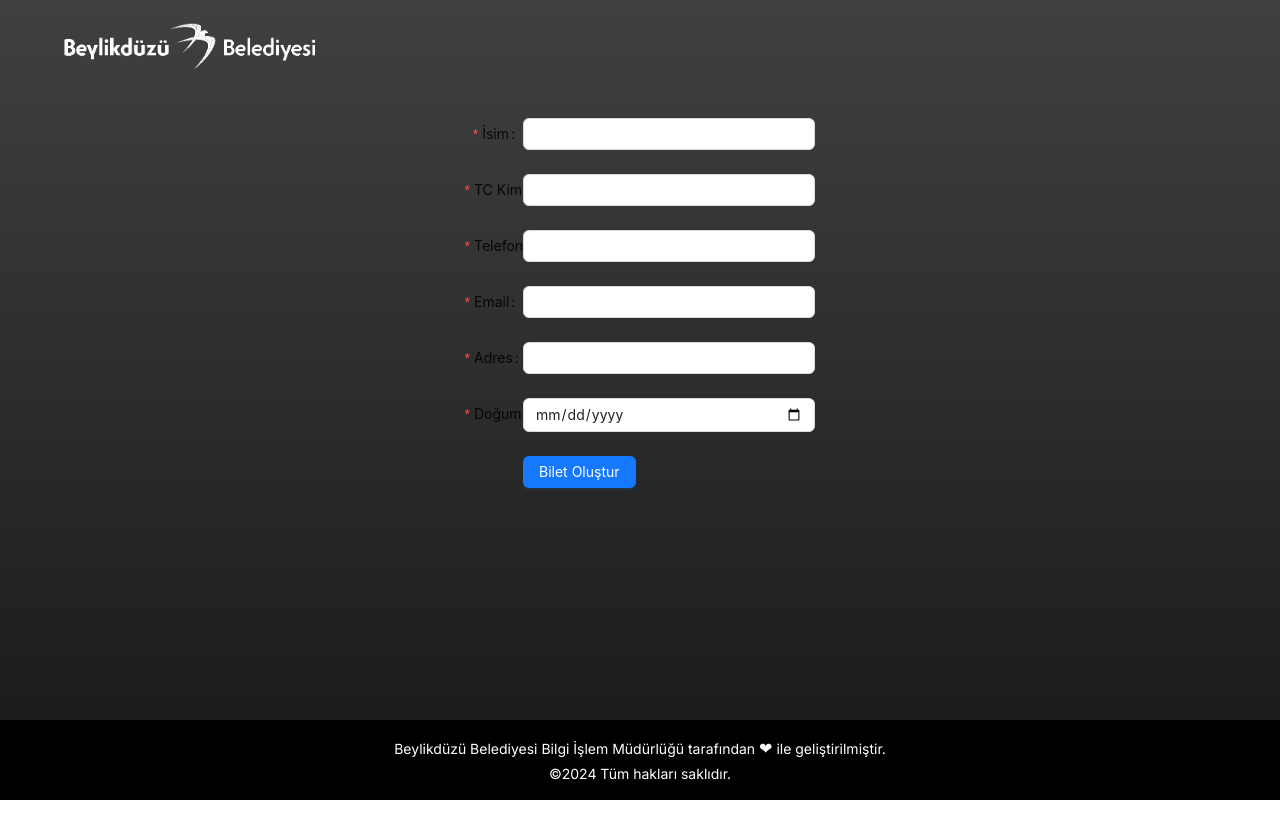
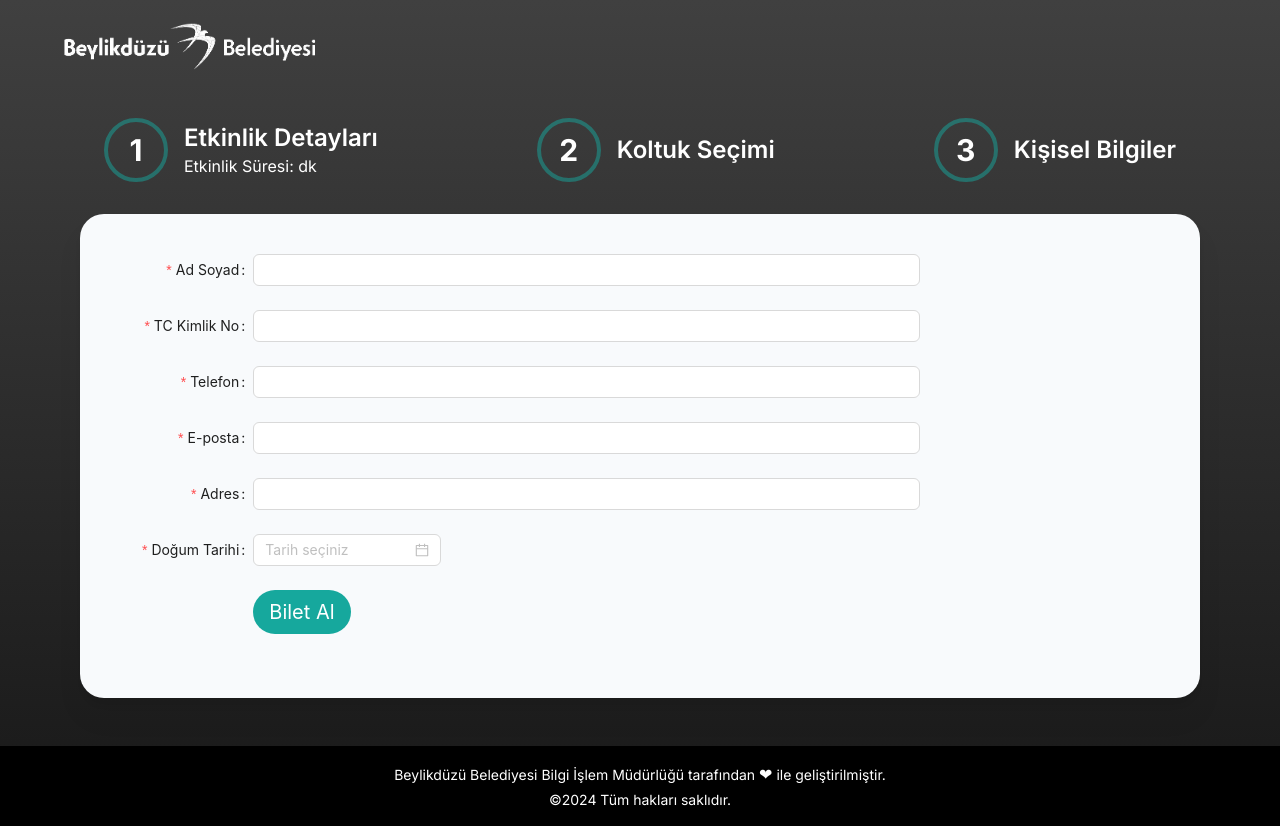
Before and after one commit to esrasevinc/beylikduzu-bilet, a Next.js app: page /form-page in a window 1280 px wide. Before the commit the page ends 800 px from the top, so only its background shows below. Built offline with nearby package versions, Linux system fonts and the light colour scheme; no server answers.

Commit message:
bilet gorseli qr code ve pdf olarak indirebilme eklendi

```diff
--- a/app/_components/CustomerForm.tsx
+++ b/app/_components/CustomerForm.tsx
@@ -1,18 +1,40 @@
-import { Button, Form, FormProps, Input } from "antd";
+import { Button, DatePicker, Form, FormProps, Input, Modal, QRCode } from "antd";
 import agent from "../api/agent";
 import { CustomerFormValues } from "../models/customer";
-
+import { useEffect, useState } from "react";
+import { Activity } from "../models/activity";
+import { TicketSeat } from "../models/ticketseat";
+import jsPDF from "jspdf";
+import locale from 'antd/es/date-picker/locale/tr_TR';
 interface CustomerFormProps {
+  activityId: string;
   selectedSeatId: string;
-  activityId: string;
 }
 
-const CustomerForm = ({ selectedSeatId, activityId }: CustomerFormProps) => {
+const CustomerForm = ({ activityId, selectedSeatId }: CustomerFormProps) => {
   const [form] = Form.useForm();
+  const [activity, setActivity] = useState<Activity | null>(null);
+  const [ticketSeat, setTicketSeat] = useState<TicketSeat | null>(null);
+  const [ticketInfo, setTicketInfo] = useState<any | null>(null);
+  const [isModalVisible, setIsModalVisible] = useState(false);
+
+  useEffect(() => {
+    const fetchSeats = async () => {
+      try {
+        const activityDetails = await agent.Activities.details(activityId);
+        setActivity(activityDetails);
+        const ticketSeatDetails = await agent.TicketSeats.details(selectedSeatId);
+        setTicketSeat(ticketSeatDetails);
+      } catch (error) {
+        console.error('Error fetching event hall details:', error);
+      }
+    };
+
+    fetchSeats();
+  }, [activityId]);
 
   const onFinish: FormProps<CustomerFormValues>["onFinish"] = async (values) => {
     try {
-
       const customerResponse = await agent.Customers.create({
         name: values.name,
         TCNumber: values.TCNumber,
@@ -28,11 +50,21 @@ const CustomerForm = ({ selectedSeatId, activityId }: CustomerFormProps) => {
         throw new Error('Customer ID not returned');
       }
 
-      await agent.Tickets.buyTicket({
+      const ticketResponse = await agent.Tickets.buyTicket({
         customerId: customerId,
         ticketSeatId: selectedSeatId,
-        activityId: activityId
+        activityId: activityId,
       });
+
+      setTicketInfo({
+        ...values,
+        activityId,
+        activity,
+        ticketSeat,
+        ticketId: ticketResponse.id,
+      });
+
+      setIsModalVisible(true);
 
     } catch (error) {
       console.error('Error creating ticket:', error);
@@ -40,8 +72,45 @@ const CustomerForm = ({ selectedSeatId, activityId }: CustomerFormProps) => {
   };
 
 
+  const generatePDF = () => {
+    const doc = new jsPDF();
+
+    doc.text(`Ad Soyad: ${ticketInfo?.name}`, 10, 10);
+    doc.text(`Telefon: ${ticketInfo?.phone}`, 10, 20);
+    doc.text(`Etkinlik: ${ticketInfo?.activity.name}`, 10, 30);
+    doc.text(`Etkinlik Yeri: ${ticketInfo?.activity.place.title}`, 10, 40);
+    doc.text(`Koltuk No: ${ticketInfo?.ticketSeat.label}`, 10, 50);
+    doc.text(`Ticket ID: ${ticketInfo?.ticketId}`, 10, 60);
+
+    doc.save('ticket.pdf');
+  };
+
   return (
     <div className="w-full flex flex-col items-center justify-center max-w-7xl px-10 lg:px-20 mx-auto py-12">
+      <div className='flex flex-row justify-between w-full items-center px-6'>
+      <div className='flex flex-row items-center justify-center pb-8 gap-4'>
+          <div className='w-16 h-16 rounded-full border-4 border-[#16a89d]/50 text-white flex items-center justify-center text-3xl font-bold'>1</div>
+          <div className='flex flex-col items-start justify-start text-white'>
+            <p className='font-semibold text-2xl'>Etkinlik Detayları</p>
+            <p>{activity?.name}</p>
+            <p>Etkinlik Süresi: {activity?.duration!} dk</p>
+          </div>
+        </div>
+        <div className='flex flex-row items-center justify-center pb-8 gap-4'>
+          <div className='w-16 h-16 rounded-full border-4 border-[#16a89d]/50 text-white flex items-center justify-center text-3xl font-bold'>2</div>
+          <div className='flex flex-col items-start justify-start text-white'>
+            <p className='font-semibold text-2xl'>Koltuk Seçimi</p>
+            {ticketSeat && <p>Seçilen Koltuk: {ticketSeat.label}</p>}
+          </div>
+        </div>
+        <div className='flex flex-row items-center justify-center pb-8 gap-4'>
+          <div className='w-16 h-16 rounded-full border-4 border-[#16a89d]/50 text-white flex items-center justify-center text-3xl font-bold'>3</div>
+          <div className='flex flex-col items-start justify-start text-white'>
+            <p className='font-semibold text-2xl'>Kişisel Bilgiler</p>
+          </div>
+        </div>
+      </div>
+      <div className="p-10 rounded-3xl drop-shadow-xl bg-slate-50 text-black w-full text-black">
         <Form
           layout='horizontal'
           form={form}
@@ -52,53 +121,76 @@ const CustomerForm = ({ selectedSeatId, activityId }: CustomerFormProps) => {
           wrapperCol={{ span: 20 }}
         >
           <Form.Item
-          label="İsim"
             name="name"
-          rules={[{ required: true, message: 'Lütfen isminizi girin!' }]}
+            label="Ad Soyad"
+            rules={[{ required: true, message: 'Ad Soyad gereklidir!' }]}
           >
             <Input />
           </Form.Item>
           <Form.Item
+            name="TCNumber"
             label="TC Kimlik No"
-          name="TCNumber"
-          rules={[{ required: true, message: 'Lütfen TC Kimlik numaranızı girin!' }]}
+            rules={[{ required: true, message: 'TC Kimlik No gereklidir!' }]}
           >
             <Input />
           </Form.Item>
           <Form.Item
+            name="phone"
             label="Telefon"
-          name="phone"
-          rules={[{ required: true, message: 'Lütfen telefon numaranızı girin!' }]}
+            rules={[{ required: true, message: 'Telefon gereklidir!' }]}
           >
             <Input />
           </Form.Item>
           <Form.Item
-          label="Email"
             name="email"
-          rules={[{ required: true, message: 'Lütfen email adresinizi girin!' }]}
+            label="E-posta"
+            rules={[{ required: true, message: 'E-posta gereklidir!' }]}
           >
             <Input />
           </Form.Item>
           <Form.Item
+            name="address"
             label="Adres"
-          name="address"
-          rules={[{ required: true, message: 'Lütfen adresinizi girin!' }]}
+            rules={[{ required: true, message: 'Adres gereklidir!' }]}
           >
             <Input />
           </Form.Item>
-        <Form.Item
-          label="Doğum Tarihi"
-          name="birthDate"
-          rules={[{ required: true, message: 'Lütfen doğum tarihinizi girin!' }]}
-        >
-          <Input type="date" />
+          <Form.Item label="Doğum Tarihi" name={"birthDate"} rules={[{ required: true, message: "Bu alan boş bırakılamaz!" }]}>
+                        <DatePicker
+                            format="DD.MM.YYYY"
+                            placeholder='Tarih seçiniz'
+                            showNow={false}
+                            locale={locale}
+                        />
                     </Form.Item>
           <Form.Item wrapperCol={{ offset: 4, span: 20 }}>
-          <Button type="primary" htmlType="submit">
-            Bilet Oluştur
-          </Button>
+            <button className="px-4 py-2 bg-[#16a89d] text-white rounded-full text-xl hover:bg-opacity-75" type="submit">
+              Bilet Al
+            </button>
           </Form.Item>
         </Form>
+        <Modal
+          title="Biletiniz"
+          open={isModalVisible}
+          onCancel={() => setIsModalVisible(false)}
+          footer={[
+            <Button key="download" type="primary" onClick={generatePDF}>
+              PDF Olarak İndir
+            </Button>,
+          ]}
+        >
+          {ticketInfo && (
+            <div>
+              <p><strong>Ad Soyad:</strong> {ticketInfo.name}</p>
+              <p><strong>Telefon:</strong> {ticketInfo.phone}</p>
+              <p><strong>Etkinlik:</strong> {ticketInfo.activity.name}</p>
+              <p><strong>Etkinlik Yeri:</strong> {ticketInfo.activity.place.title}</p>
+              <p><strong>Koltuk No:</strong> {ticketInfo.ticketSeat.label}</p>
+              <QRCode value={`Ticket ID: ${ticketInfo.ticketId}`} size={200} />
+            </div>
+          )}
+        </Modal>
+      </div>
     </div>
   );
 };
--- a/app/_components/Navbar.tsx
+++ b/app/_components/Navbar.tsx
@@ -7,7 +7,7 @@ import logo from "@/app/public/images/bb-logo.png";
 const Navbar = () => {
 
   return (
-    <header className="z-[1000] h-[74px] md:h-auto w-full fixed flex md:top-0 py-4 pl-16">
+    <header className="z-[1000] h-[80px] md:h-auto w-full fixed flex md:top-0 py-4 pl-16">
       <div className="flex items-start w-full">
         <Link href='https://www.beylikduzu.istanbul/' target={"_blank"} >
         <Image
--- /dev/null
+++ b/app/_components/SeatContext.tsx
@@ -0,0 +1,18 @@
+'use client'
+
+import { createContext, useContext, useState } from 'react';
+import { TicketSeat } from '../models/ticketseat';
+
+const SeatContext = createContext<any>(null);
+
+export const SeatProvider = ({ children }: any) => {
+  const [selectedSeat, setSelectedSeat] = useState<TicketSeat | null>(null);
+
+  return (
+    <SeatContext.Provider value={{ selectedSeat, setSelectedSeat }}>
+      {children}
+    </SeatContext.Provider>
+  );
+};
+
+export const useSeat = () => useContext(SeatContext);
--- /dev/null
+++ b/app/_components/Steps.tsx
@@ -0,0 +1,38 @@
+import React from 'react'
+import { Activity } from '../models/activity';
+import { TicketSeat } from '../models/ticketseat';
+
+interface StepsProps {
+    activity: Activity;
+    selectedSeat: TicketSeat;
+  }
+
+const Steps = ({ activity, selectedSeat }: StepsProps) => {
+  return (
+    <div className='flex flex-row justify-between w-full items-center px-6'>
+        <div className='flex flex-row items-center justify-center pb-8 gap-4'>
+          <div className='w-16 h-16 rounded-full border-4 border-[#16a89d]/50 text-white flex items-center justify-center text-3xl font-bold'>1</div>
+          <div className='flex flex-col items-start justify-start text-white'>
+            <p className='font-semibold text-2xl'>Etkinlik Detayları</p>
+            <p>{activity.name}</p>
+            <p>Etkinlik Süresi: {activity.duration!} dk</p>
+          </div>
+        </div>
+        <div className='flex flex-row items-center justify-center pb-8 gap-4'>
+          <div className='w-16 h-16 rounded-full border-4 border-[#16a89d]/50 text-white flex items-center justify-center text-3xl font-bold'>2</div>
+          <div className='flex flex-col items-start justify-start text-white'>
+            <p className='font-semibold text-2xl'>Koltuk Seçimi</p>
+            {selectedSeat && <p>Seçilen Koltuk: {selectedSeat.label}</p>}
+          </div>
+        </div>
+        <div className='flex flex-row items-center justify-center pb-8 gap-4'>
+          <div className='w-16 h-16 rounded-full border-4 border-[#16a89d]/50 text-white flex items-center justify-center text-3xl font-bold'>3</div>
+          <div className='flex flex-col items-start justify-start text-white'>
+            <p className='font-semibold text-2xl'>Kişisel Bilgiler</p>
+          </div>
+        </div>
+      </div>
+  )
+}
+
+export default Steps
--- a/app/api/agent.ts
+++ b/app/api/agent.ts
@@ -39,7 +39,9 @@ const Seats = {
   }
 
   const TicketSeats = {
-    create: (ticketSeat: TicketSeat) => requests.post<TicketSeat>('/ticketseats', ticketSeat)
+    create: (ticketSeat: TicketSeat) => requests.post<TicketSeat>('/ticketseats', ticketSeat),
+    list: (activityId: string) => requests.get<TicketSeat[]>(`/ticketseats/activity/${activityId}`),
+    details: (id: string) => requests.get<TicketSeat>(`/ticketseats/${id}`)
   }
 
 
--- a/app/form-page/page.tsx
+++ b/app/form-page/page.tsx
@@ -7,11 +7,11 @@ import { useSearchParams } from 'next/navigation';
 const Page = () => {
     const searchParams = useSearchParams();
     const activityId = searchParams.get('activityId') || '';
-    const seatId = searchParams.get('seatId') || '';
+    const selectedSeatId = searchParams.get('selectedSeatId') || '';
 
     return (
         <>
-            <CustomerForm selectedSeatId={seatId} activityId={activityId} />
+            <CustomerForm activityId={activityId} selectedSeatId={selectedSeatId} />
         </>
     );
 }
--- a/app/layout.tsx
+++ b/app/layout.tsx
@@ -1,8 +1,10 @@
+// RootLayout.tsx
 import type { Metadata } from "next";
 import "./globals.css";
 import Footer from "./_components/Footer";
 import Navbar from "./_components/Navbar";
-import { Inter } from 'next/font/google'
+import { Inter } from 'next/font/google';
+import { SeatProvider } from './_components/SeatContext';
 
 const inter = Inter({
   subsets: ['latin'],
@@ -22,11 +24,11 @@ export default function RootLayout({
   return (
     <html lang="tr">
       <body className={`${inter.className} `}>
-        <div className="flex flex-col h-screen bg-gradient-to-b from-[#404040] to-[#181818]">
-          <Navbar />
-          <div className="flex flex-col flex-1 relative mt-[70px]">{children}</div>
-          <Footer />
-        </div>
+          <div className="flex flex-col min-h-screen bg-gradient-to-b from-[#404040] to-[#181818]">
+            <Navbar />
+            <div className="flex flex-col flex-1 relative mt-[70px]">{children}</div>
+            <Footer />
+          </div>
       </body>
     </html>
   );
--- a/app/page.tsx
+++ b/app/page.tsx
@@ -1,3 +1,4 @@
+import { SeatProvider } from "./_components/SeatContext";
 import SeatSelection from "./_components/SeatSelection";
 
 export default function Home() {
--- a/package.json
+++ b/package.json
@@ -11,8 +11,13 @@
   "dependencies": {
     "antd": "^5.21.2",
     "axios": "^1.7.7",
+    "dayjs": "^1.11.13",
+    "dayjs-plugin-utc": "^0.1.2",
+    "html2pdf.js": "^0.10.2",
+    "jspdf": "^2.5.2",
     "mobx": "^6.13.3",
     "next": "14.2.13",
+    "qrcode.react": "^4.0.1",
     "react": "^18",
     "react-dom": "^18"
   },
```
Also changed, not shown: app/_components/SeatSelection.tsx (+32 -50 lines), 1 other file (tests, documents, lock files or other folders). Lines whose indentation alone changed are shown as unchanged.
